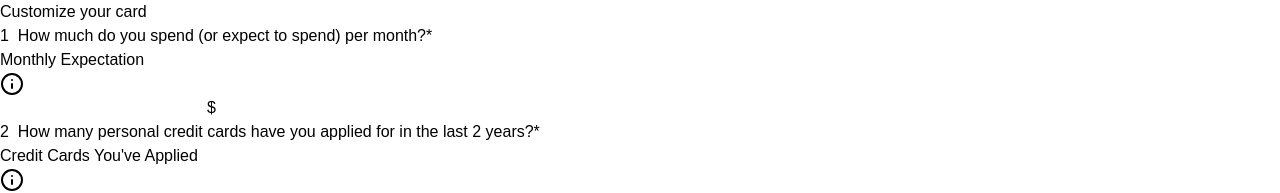
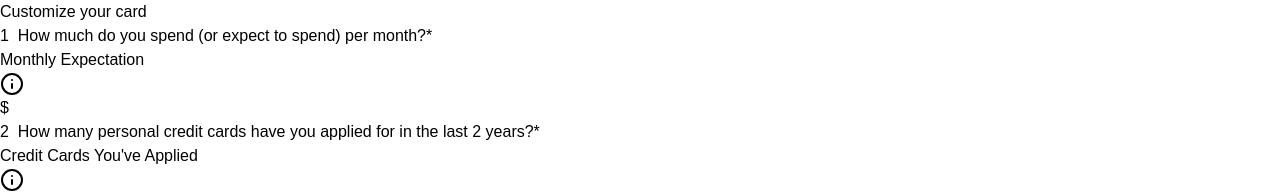
Before and after one commit to 0xVictorDS/creditcard_referrer, a Next.js app: page / in a window 1280 px wide. Shown: the top 193 px of the page. Built offline with nearby package versions, Linux system fonts and the light colour scheme.

Commit message:
move $ sign to the front of input

```diff
--- a/src/components/form-steps/step_1.tsx
+++ b/src/components/form-steps/step_1.tsx
@@ -19,15 +19,15 @@ export function Step1({ show, data, onUpdate }: StepProps) {
           <InfoCircle className="h-4 w-4 text-foreground" />
         </div>
         <div className="relative">
+          <span className="absolute left-3 top-2">$</span>
           <Input
             id="monthlySpend"
             type="number"
             value={data.monthlySpend}
             onChange={(e) => onUpdate('monthlySpend', e.target.value)}
-            className="pr-6"
+            className="pl-6 text-md"
             required
           />
-          <span className="absolute right-3 top-2.5">$</span>
         </div>
       </div>
     </div>
```
